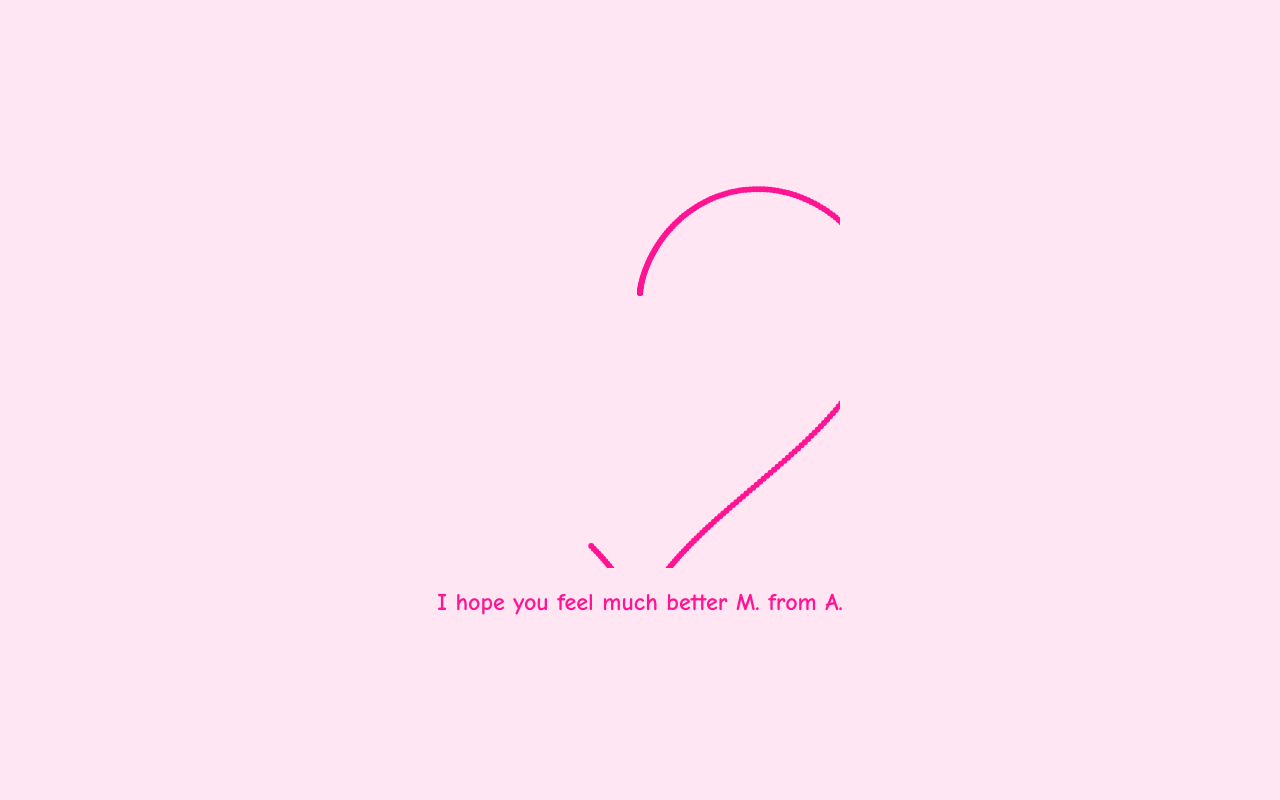
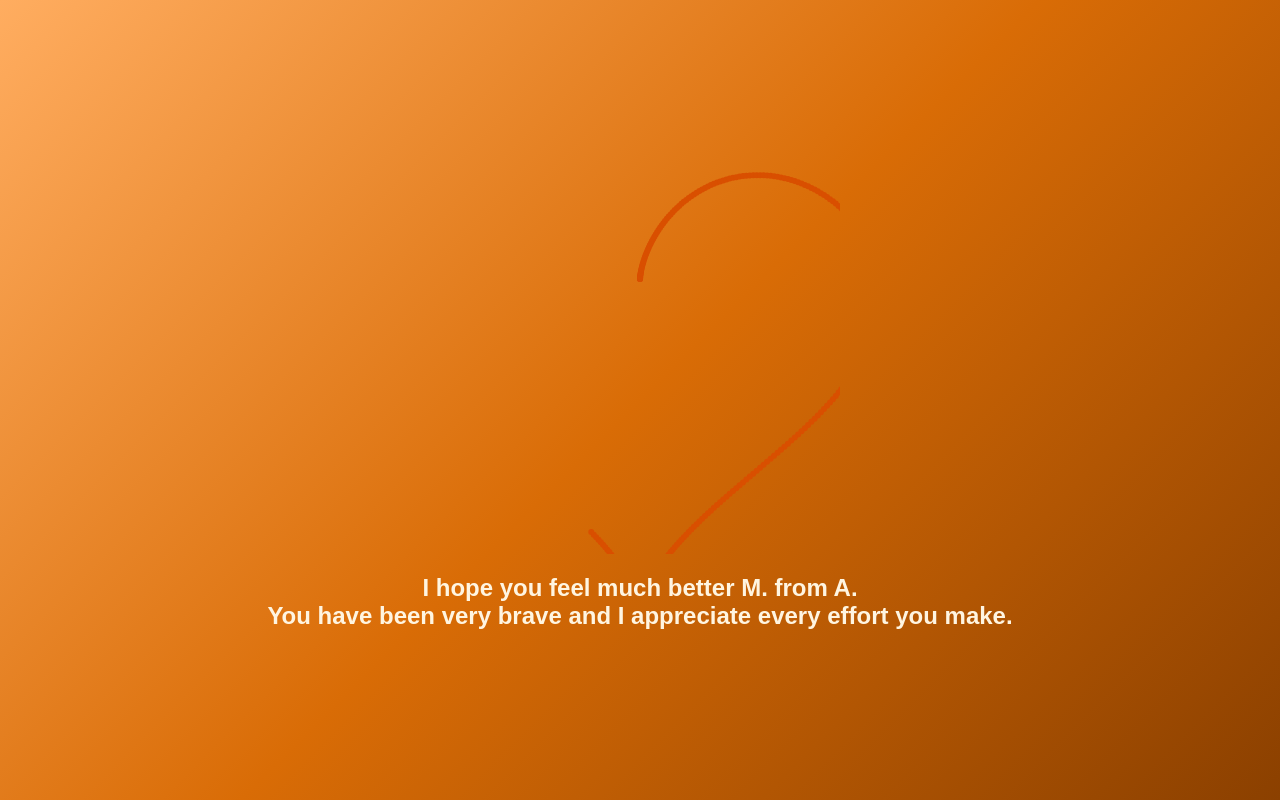
Before and after one commit to REGALx/abhar-to-mijgan, a plain HTML site: page index.html in a window 1280 px wide. Drawn offline with Linux system fonts and the light colour scheme.

Commit message:
Update index.html

```diff
--- a/index.html
+++ b/index.html
@@ -10,31 +10,35 @@
     justify-content: center;
     align-items: center;
     height: 100vh;
-    background: #ffe6f2;
-    font-family: 'Comic Sans MS', cursive, sans-serif;
-    color: #ff1493;
+    background: linear-gradient(135deg, #FFAD60, #D96C06, #8B4000);
+    font-family: Arial, Helvetica, sans-serif;
+    color: #FFF5E1;
     flex-direction: column;
     overflow: hidden;
     margin: 0;
   }
   canvas {
-    background: #ffe6f2;
+    background: transparent;
   }
   h1 {
     margin-top: 20px;
     font-size: 1.5em;
     text-align: center;
+    max-width: 90%;
   }
 </style>
 </head>
 <body>
 <canvas id="heartCanvas" width="400" height="400"></canvas>
-<h1>I hope you feel much better M. from A.</h1>
+<h1>
+I hope you feel much better M. from A.<br>
+You have been very brave and I appreciate every effort you make.
+</h1>
 
 <script>
 const canvas = document.getElementById('heartCanvas');
 const ctx = canvas.getContext('2d');
-ctx.fillStyle = "#ff1493";
+ctx.fillStyle = "#D94F00"; // Autumn heart color
 
 // Heart shape parametric function
 function heart(t) {
```
